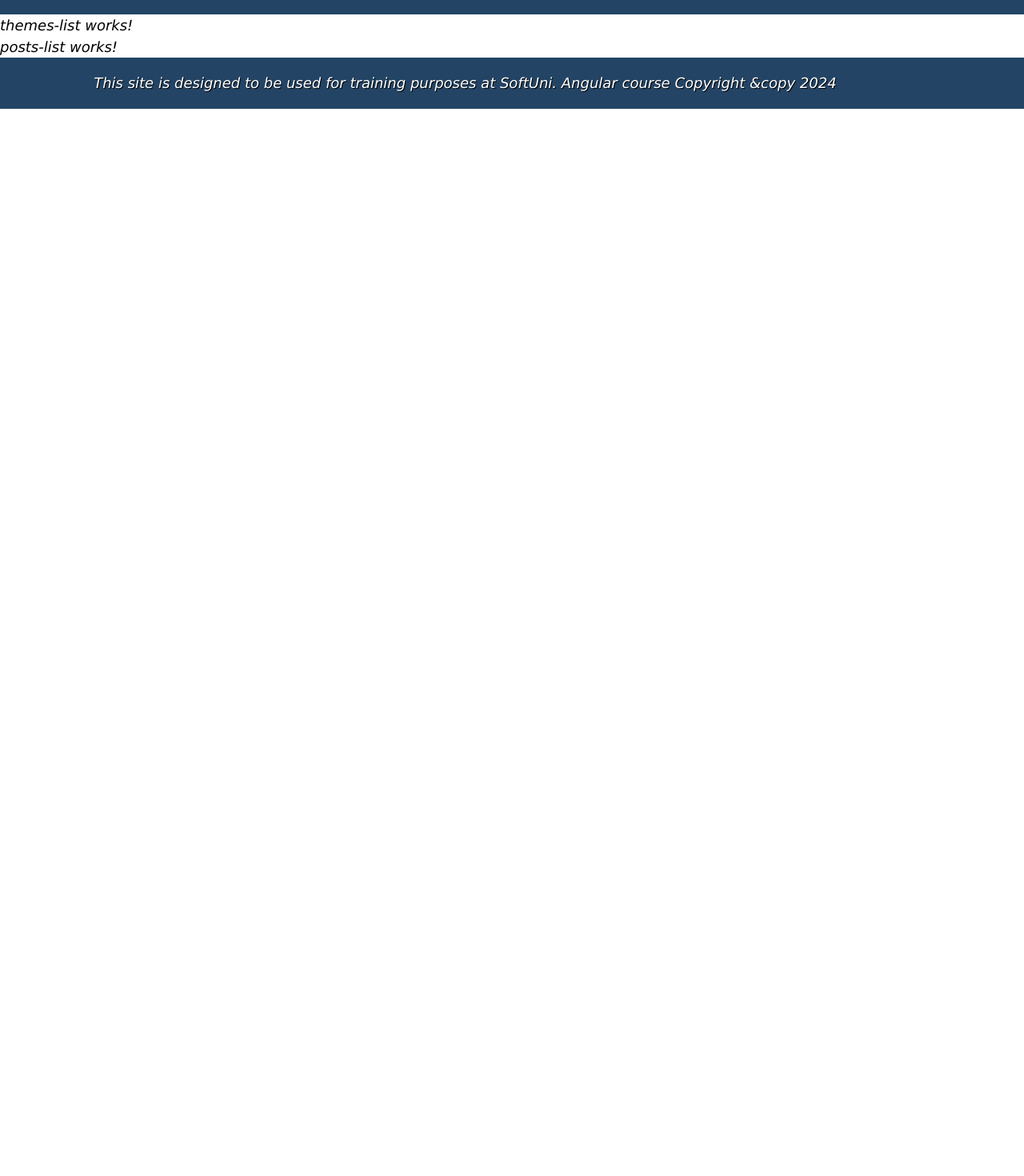
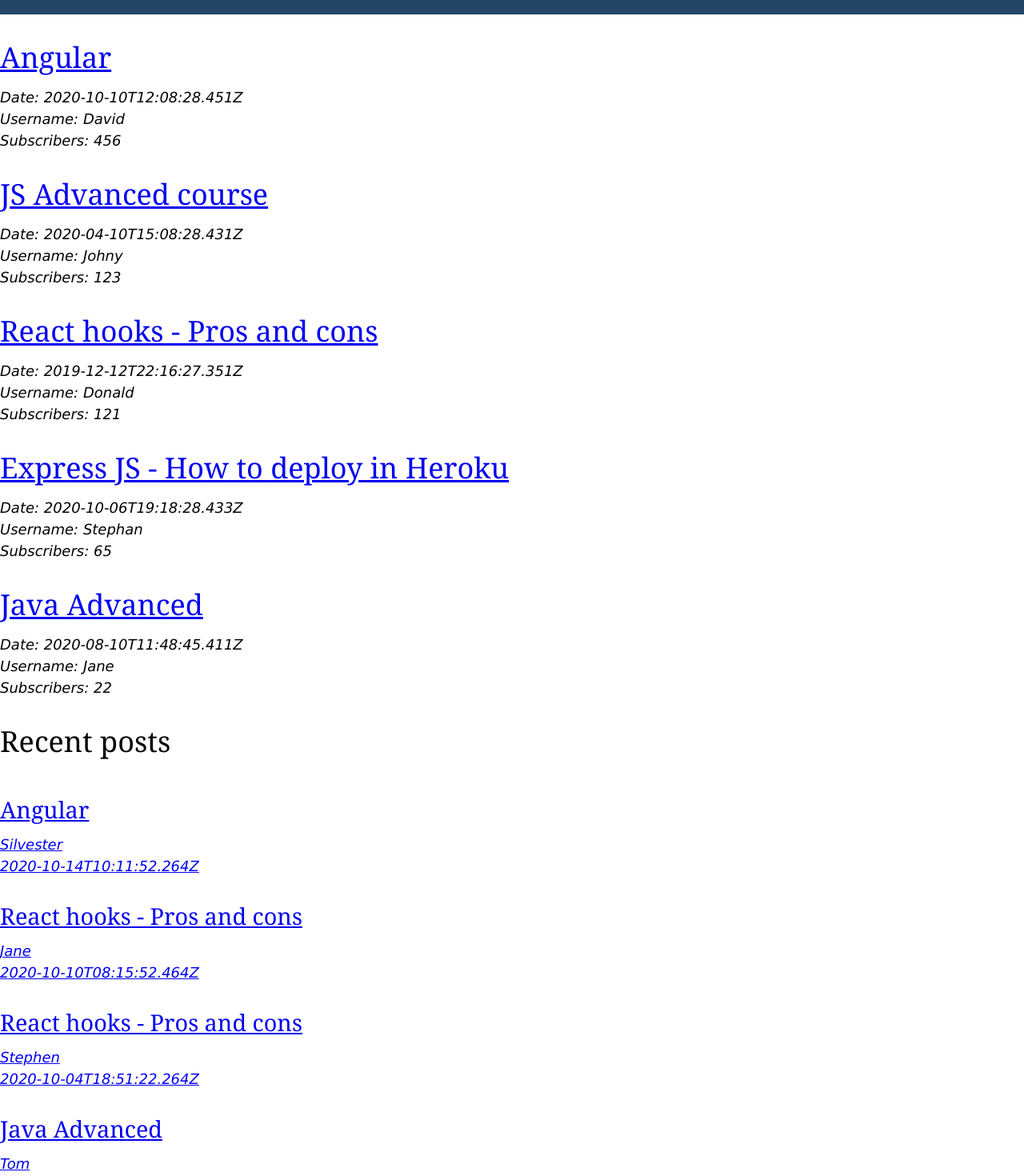
Before and after one commit to SvetlinGG/Angular-WorkShop-28-july, an Angular app in the folder workshop-july-2025/: page / in a window 1280 px wide. Shown: the part 200-1670 px from the top of the page at 80% size. Before the commit the page ends 800 px from the top, so only its background shows below. Built offline with nearby package versions, Linux system fonts and the light colour scheme.

Commit message:
main setup

```diff
--- a/workshop-july-2025/src/app/core/header/header.component.html
+++ b/workshop-july-2025/src/app/core/header/header.component.html
@@ -1,7 +1,7 @@
 <header>
     <div class="mini-navbar-wrap">
         <div class="logo-wrap">
-            <img src="/public/logo.png" >
+            <img src="logo.png" >
             <p class="logo"> SoftUni Forum</p>
         </div>
         <div class="mini-navbar">
--- a/workshop-july-2025/src/app/main/main.component.html
+++ b/workshop-july-2025/src/app/main/main.component.html
@@ -1,4 +1,158 @@
 <div class="container">
-    <app-themes-list />
-    <app-posts-list />
+    <main>
+        <div class="theme-title">
+
+            <!-- theme component  -->
+            <div class="theme-container">
+                <div class="theme-name-wrapper">
+                    <div class="theme-name">
+                        <a href="#" class="normal">
+                            <h2>Angular </h2>
+                        </a>
+                        <div class="columns">
+                            <div>
+                                <p>Date: <time>2020-10-10T12:08:28.451Z</time></p>
+                                <div class="nick-name">
+                                    <p>Username: <span>David</span></p>
+                                </div>
+                            </div>
+                            <div class="subscribers">
+                                <!-- <button class="subscribe">Subscribe</button> -->
+                                <p>Subscribers: <span>456</span></p>
+                            </div>
+                        </div>
+                    </div>
+                </div>
+            </div>
+            <div class="theme-container">
+                <div class="theme-name-wrapper">
+                    <div class="theme-name">
+                        <a href="#" class="normal">
+                            <h2>JS Advanced course</h2>
+                        </a>
+                        <div class="columns">
+                            <div>
+                                <p>Date: <time>2020-04-10T15:08:28.431Z</time></p>
+                                <div class="nick-name">
+                                    <p>Username: <span>Johny</span></p>
+                                </div>
+                            </div>
+                            <div class="subscribers">
+                                <!-- <button class="unsubscribe">Unsubscribe</button> -->
+                                <p>Subscribers: <span>123</span></p>
+                            </div>
+                        </div>
+                    </div>
+                </div>
+            </div>
+            <div class="theme-container">
+                <div class="theme-name-wrapper">
+                    <div class="theme-name">
+                        <a href="#" class="normal">
+                            <h2>React hooks - Pros and cons</h2>
+                        </a>
+                        <div class="columns">
+                            <div>
+                                <p>Date: <time>2019-12-12T22:16:27.351Z</time></p>
+                                <div class="nick-name">
+                                    <p>Username: <span>Donald</span></p>
+                                </div>
+                            </div>
+                            <div class="subscribers">
+                                <!-- <button class="subscribe">Subscribe</button> -->
+                                <p>Subscribers: <span>121</span></p>
+                            </div>
+                        </div>
+                    </div>
+                </div>
+            </div>
+            <div class="theme-container">
+                <div class="theme-name-wrapper">
+                    <div class="theme-name">
+                        <a href="#" class="normal">
+                            <h2>Express JS - How to deploy in Heroku</h2>
+                        </a>
+                        <div class="columns">
+                            <div>
+                                <p>Date: <time>2020-10-06T19:18:28.433Z</time></p>
+                                <div class="nick-name">
+                                    <p>Username: <span>Stephan</span></p>
+                                </div>
+                            </div>
+                            <div class="subscribers">
+                                <!-- <button class="subscribe">Subscribe</button> -->
+                                <p>Subscribers: <span>65</span></p>
+                            </div>
+                        </div>
+                    </div>
+                </div>
+            </div>
+            <div class="theme-container">
+                <div class="theme-name-wrapper">
+                    <div class="theme-name">
+                        <a href="#" class="normal">
+                            <h2>Java Advanced</h2>
+                        </a>
+                        <div class="columns">
+                            <div>
+                                <p>Date: <time>2020-08-10T11:48:45.411Z</time></p>
+                                <div class="nick-name">
+                                    <p>Username: <span>Jane</span></p>
+                                </div>
+                            </div>
+                            <div class="subscribers">
+                                <!-- <button class="subscribe">Subscribe</button> -->
+                                <p>Subscribers: <span>22</span></p>
+                            </div>
+                        </div>
+                    </div>
+                </div>
+            </div>
+        </div>
+    </main>
+    <!-- aside component  -->
+    <aside>
+        <div class="aside">
+            <h2 class="title">
+                Recent posts
+            </h2>
+            <div>
+                <div class="aside-theme">
+                    <a href="#">
+                        <h3>Angular </h3>
+                        <p>Silvester</p>
+                        <p><span>2020-10-14T10:11:52.264Z</span></p>
+                    </a>
+                </div>
+                <div class="aside-theme">
+                    <a href="#">
+                        <h3>React hooks - Pros and cons</h3>
+                        <p>Jane</p>
+                        <p><span>2020-10-10T08:15:52.464Z</span></p>
+                    </a>
+                </div>
+                <div class="aside-theme">
+                    <a href="#">
+                        <h3>React hooks - Pros and cons</h3>
+                        <p>Stephen</p>
+                        <p><span>2020-10-04T18:51:22.264Z</span></p>
+                    </a>
+                </div>
+                <div class="aside-theme">
+                    <a href="#">
+                        <h3>Java Advanced</h3>
+                        <p>Tom</p>
+                        <p><span>2020-09-30T13:25:55.254Z</span></p>
+                    </a>
+                </div>
+                <div class="aside-theme">
+                    <a href="#">
+                        <h3>JS Advanced course</h3>
+                        <p>Pamela</p>
+                        <p><span>2020-08-12T07:31:44.564Z</span></p>
+                    </a>
+                </div>
+            </div>
+        </div>
+    </aside>
 </div>
```
